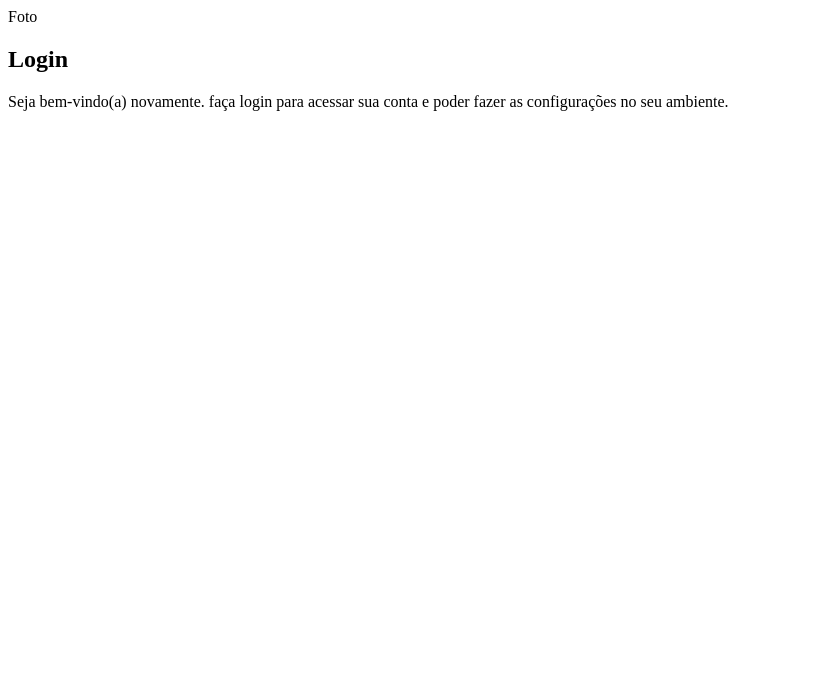
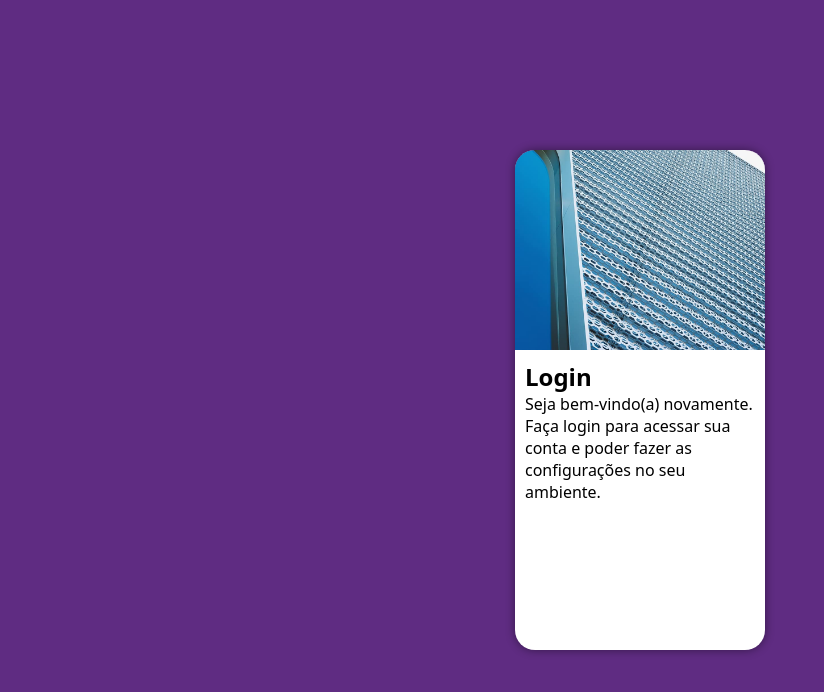
Before and after one commit to anali-vb/projeto-login, a plain HTML site: page index.html in a window 1280 px wide. Shown: the whole page, without its empty margins (0-824 px from the left). Drawn offline with Linux system fonts and the light colour scheme.

Commit message:
atualizado as css

```diff
--- a/estilos/style.css
+++ b/estilos/style.css
@@ -5,3 +5,49 @@
     Verde: #49a09d
     Lilás: #5f2c82
 */
+
+* {
+    font-family: system-ui, -apple-system, BlinkMacSystemFont, 'Segoe UI', Roboto, Oxygen, Ubuntu, Cantarell, 'Open Sans', 'Helvetica Neue', sans-serif;
+    padding: 0px;
+    margin: 0px;
+    box-sizing: border-box;
+}
+
+body, html {
+    background-color: #5f2c82;
+    height: 100vh;
+    width: 100vw;
+}
+
+main {
+    position: relative;
+    height: 100vh;
+    width: 100vw;
+}
+
+section#login {
+    position: absolute;
+    top: 50%;
+    left: 50%;
+    transform: translate(-50%, -50%);
+
+    background-color: white;
+    width: 250px;
+    height: 500px;
+    border-radius: 20px;
+    overflow: hidden; /* esconder tudo que está fora da borda */
+    box-shadow: 0px 0px 10px rgba(0, 0, 0, 0.450);
+}
+
+section#login > div#imagem {
+    display: block;
+    background: #5f2c82 url(../imagens/metal.jpg) no-repeat;
+    background-size: cover;
+    background-position: left bottom;
+    height: 200px;
+}
+
+section#login > div#formulario {
+    display: block;
+    padding: 10px;
+}
--- a/index.html
+++ b/index.html
@@ -10,11 +10,11 @@
     <main>
         <section id="login">
             <div id="imagem">
-                Foto
+                <!-- Aqui vai a imagem nas CSS -->
             </div>
             <div id="formulario">
                 <h1>Login</h1>
-                <p>Seja bem-vindo(a) novamente. faça login para acessar sua conta e poder fazer as configurações no seu ambiente.</p>
+                <p>Seja bem-vindo(a) novamente. Faça login para acessar sua conta e poder fazer as configurações no seu ambiente.</p>
                 <form action="login.php" method="post"></form>
             </div>
         </section>
```
